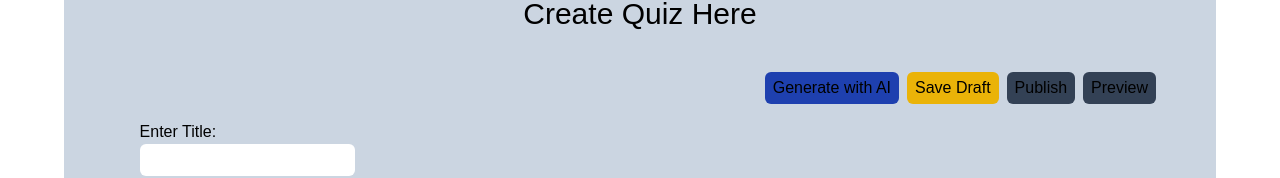
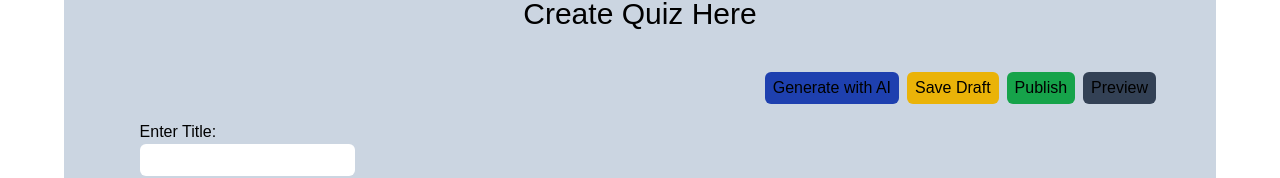
Before and after one commit to JoeyCollado/learnto, a Next.js app: page /pages/quizCreate in a window 1280 px wide. Shown: the part 152-330 px from the top of the page. Built offline with nearby package versions, Linux system fonts and the light colour scheme; no server answers.

Commit message:
improve publish button

```diff
--- a/app/pages/quizCreate/page.tsx
+++ b/app/pages/quizCreate/page.tsx
@@ -132,7 +132,7 @@ const Page = () => {
         </button>
 
         <button
-          className="bg-slate-700 px-2 rounded-md py-1 hover:bg-slate-500"
+          className="bg-green-600 px-2 rounded-md py-1 hover:bg-green-500"
           onClick={handlePublish}
         >
           Publish
```
